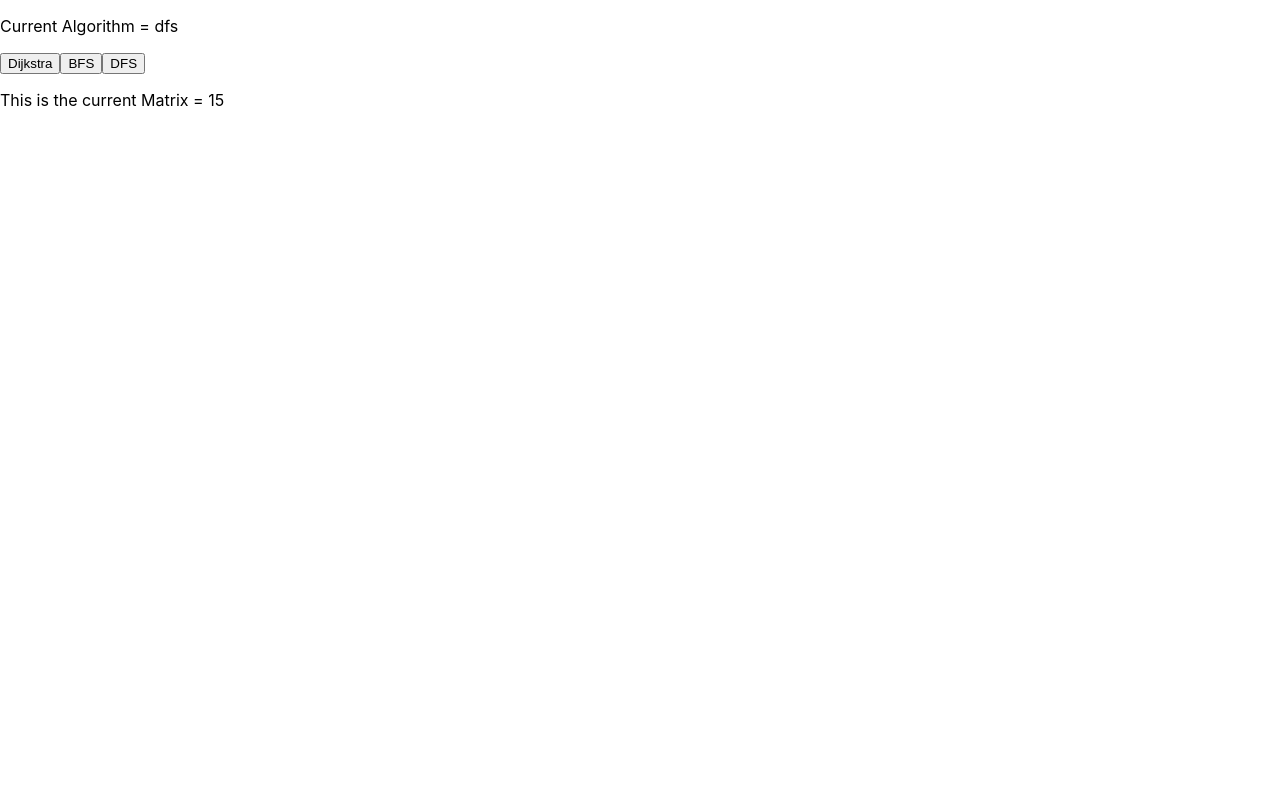
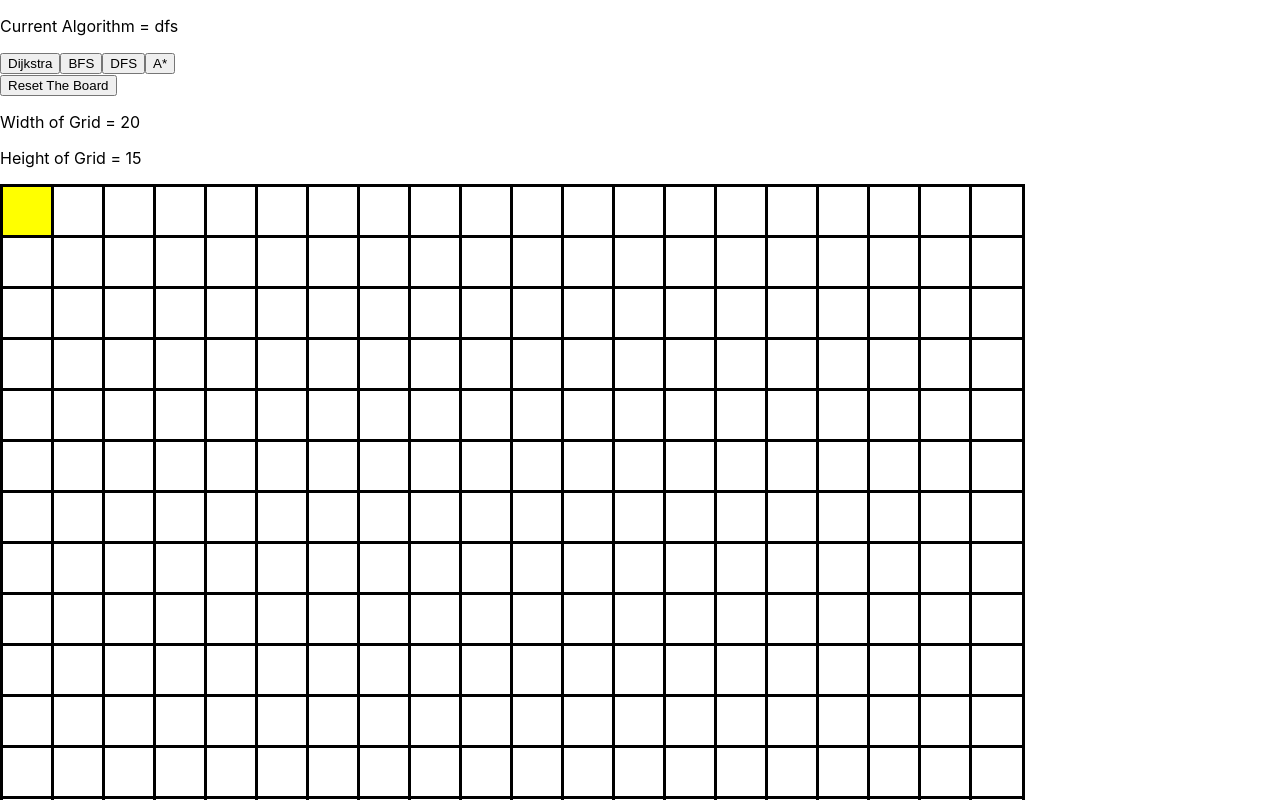
Before and after one commit to Satyam19946/visualizer, a React (Create React App) app: page / in a window 1280 px wide. Shown: the top 800 px of the page. Built offline with nearby package versions, Linux system fonts and the light colour scheme.

Commit message:
Grid is being visualized correctly.

```diff
--- a/src/App.js
+++ b/src/App.js
@@ -1,13 +1,13 @@
-import logo from './logo.svg';
 import './App.css';
 import Pathfinder from "./PathFinding/Pathfinder"
-import DisplayAlgorithm from "./PathFinding/DisplayAlgorithm"
+import SearchGrid from "./PathFinding/SearchGrid"
+
 
 function App() {
   return (
     <div>
       <Pathfinder />
-      <DisplayAlgorithm />
+      <SearchGrid />
     </div>
   );
 }
--- a/src/PathFinding/DisplayAlgorithm.js
+++ /dev/null
@@ -1,54 +0,0 @@
-import React, {Component} from 'react';
-import Node from "./Node.js"
-
-// This class contains the graph array which is manipulated by
-// the algorithms based on which algorithm we are using
-class DisplayAlgorithm extends Component {
-
-    constructor(props){
-        super(props);
-
-        this.state = {
-            numberOfRows: 15,
-            numberOfColumns: 20,
-            graph: [],
-            node: new Node(1,1),
-            alogrithm: '',
-        }
-
-        var graph = []
-        for(var i = 0; i < this.state.numberOfRows; i++ ){
-            var currRow = []
-            for (var j = 0; j < this.state.numberOfColumns; j++ ){
-                const temp = new Node(i,j);
-                currRow.push(temp);
-            }
-            graph.push(currRow);
-        }
-
-        this.state.graph = graph;
-
-        this.clearBoard = this.clearBoard.bind(this);
-        //this.createBoard = this.createBoard.bind(this);
-    }
-
-    // Create a board with the dimensions given
-    // Optional - to user to change the board size
-    // createBoard()
-
-    // Make color of each node to be white.
-    clearBoard() {
-
-    }
-
-
-    render() {
-        return (
-            <div>
-                <p> This is the current Matrix = {this.state.graph.length} </p>
-            </div>
-        )
-    }
-}
-
-export default DisplayAlgorithm;
--- a/src/PathFinding/Node.js
+++ b/src/PathFinding/Node.js
@@ -1,6 +1,6 @@
 // Each node is a point in the graph
 class Node {
-    constructor(x,y,color='#000000'){
+    constructor(x,y,color="white"){
         this.x = x;
         this.y = y;
         this.color = color;
--- a/src/PathFinding/Pathfinder.js
+++ b/src/PathFinding/Pathfinder.js
@@ -1,7 +1,6 @@
 import React, {Component} from 'react';
 
 // Pathfinder tells which algorithm we are using.
-
 class Pathfinder extends Component {
 
     constructor(props){
@@ -14,18 +13,31 @@ class Pathfinder extends Component {
         this.changeToDijkstra = this.changeToDijkstra.bind(this);
         this.changeToBfs = this.changeToBfs.bind(this);
         this.changeToDfs = this.changeToDfs.bind(this);
+        this.changeToAstar = this.changeToAstar.bind(this);
     }
 
     changeToDijkstra() {
-        this.setState({algorithm: "dijkstra"});
+        this.setState({
+            algorithm: "Dijkstra"
+        });
     }
 
     changeToBfs() {
-        this.setState({algorithm: "bfs"});
+        this.setState({
+            algorithm: "BFS"
+        });
     }
 
     changeToDfs() {
-        this.setState({algorithm: "dfs"});
+        this.setState({
+            algorithm: "DFS",
+        });
+    }
+
+    changeToAstar(){
+        this.setState({
+            algorithm: "A*",
+        });
     }
 
     render(){
@@ -35,6 +47,7 @@ class Pathfinder extends Component {
                 <button onClick={this.changeToDijkstra}>Dijkstra</button>
                 <button onClick={this.changeToBfs}>BFS</button>
                 <button onClick={this.changeToDfs}>DFS</button>
+                <button onClick={this.changeToAstar}>A*</button>
             </div>
         )
     }
--- /dev/null
+++ b/src/PathFinding/SearchGrid.js
@@ -0,0 +1,76 @@
+import React, {Component} from 'react';
+import Node from "./Node.js"
+import styles from "./SearchGrid.module.css"
+
+
+// This class contains the graph array which is manipulated by
+// the algorithms based on which algorithm we are using
+// resetBoard() - Resets the board to the initial conditions.
+// displayBoard() - Displays the board using SearchGrid.css
+class SearchGrid extends Component {
+
+    constructor(props){
+        super(props);
+
+        this.state = {
+            numberOfRows: 15,
+            numberOfColumns: 20,
+            graph: [[]],
+            startNode: new Node(0,0, 'yellow'),
+            endNode: new Node(14,19,'red'),
+        }
+
+        this.resetBoard = this.resetBoard.bind(this);
+    }
+
+    componentDidMount(){
+        this.resetBoard();
+    }
+
+    // Resets the board to the initial state.
+    resetBoard() {
+        let newGraph = [];
+        for(let i = 0; i < this.state.numberOfRows; i++ ){
+            let currRow = []
+            for (let j = 0; j < this.state.numberOfColumns; j++ ){
+                const temp = new Node(i,j);
+                currRow.push(temp);
+            }
+            newGraph.push(currRow);
+        }
+
+        newGraph[0][0].color = "yellow";
+        newGraph[this.state.numberOfRows-1][this.state.numberOfColumns-1].color = "red";
+
+        this.setState({
+            graph: newGraph,
+            startNode: newGraph[0][0],
+            endNode: newGraph[this.state.numberOfRows-1][this.state.numberOfColumns-1],
+        });
+    }
+
+    // Displays the Board. (Called whenever the state is changed)
+    displayBoard(){
+
+    }
+
+    render() {
+        const height = this.state.graph.length;
+        const width = this.state.graph[0].length;
+        const gridRender = this.state.graph.map(
+            i => i.map(
+            j => <div style={{backgroundColor: j.color}} className={styles.Node}></div>
+            )
+        )
+        return (
+            <div>
+                <button onClick={this.resetBoard}>Reset The Board </button>
+                <p> Width of Grid = {width} </p>
+                <p> Height of Grid = {height} </p>
+                <div className={styles.grid}>{gridRender}</div>
+            </div>
+        )
+    }
+}
+
+export default SearchGrid;
--- /dev/null
+++ b/src/PathFinding/SearchGrid.module.css
@@ -0,0 +1,14 @@
+.grid {
+    display: grid;
+    grid-template-rows: repeat(15, 50px);
+    grid-template-columns: repeat(20, 50px);
+    grid-gap: 1px;
+}
+
+
+.Node {
+    border-style: solid;
+    border-color: black;
+    width: 50px;
+    height: 50px;
+}
--- a/src/index.js
+++ b/src/index.js
@@ -2,7 +2,6 @@ import React from 'react';
 import ReactDOM from 'react-dom';
 import './index.css';
 import App from './App';
-import reportWebVitals from './reportWebVitals';
 
 ReactDOM.render(
   <React.StrictMode>
@@ -10,8 +9,3 @@ ReactDOM.render(
   </React.StrictMode>,
   document.getElementById('root')
 );
-
-// If you want to start measuring performance in your app, pass a function
-// to log results (for example: reportWebVitals(console.log))
-// or send to an analytics endpoint. Learn more: https://bit.ly/CRA-vitals
-reportWebVitals();
```
Also changed, not shown: src/logo.svg (deleted), 1 other file (tests, documents, lock files or other folders).
